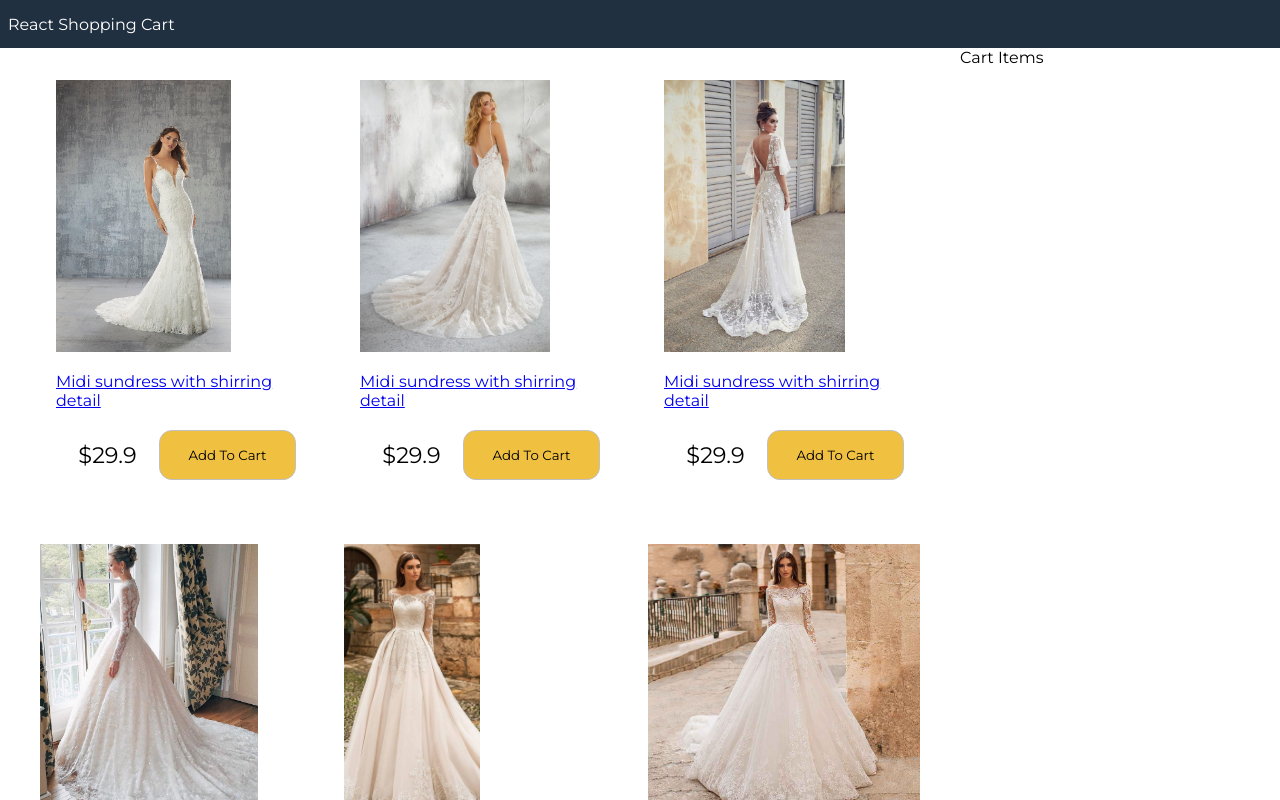
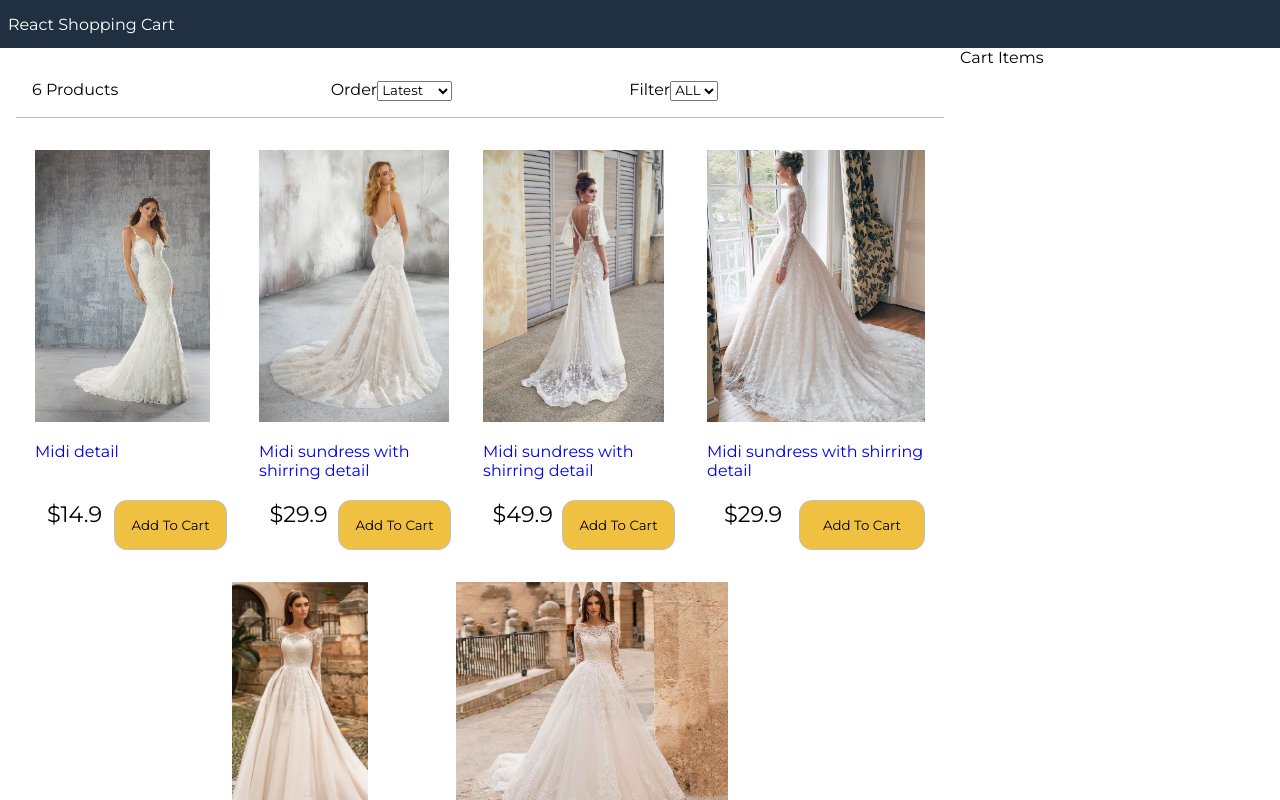
Before and after one commit to soyarnold/candle-shopping-cart, a React (Create React App) app: page / in a window 1280 px wide. Shown: the top 800 px of the page. Built offline with nearby package versions, Linux system fonts and the light colour scheme.

Commit message:
filter-component

```diff
--- a/src/App.js
+++ b/src/App.js
@@ -2,6 +2,7 @@
 import React from "react";
 import data from "./data.json";
 import Products from "./components/Products";
+import Filter from "./components/Filter";
 
 class App extends React.Component {
   constructor() {
@@ -12,6 +13,44 @@
       sort: "",
     };
   }
+
+  sortProducts = (event) => {
+    const sort = event.target.value;
+    console.log(event.target.value);
+    this.setState((state) => ({
+      sort: sort,
+      products: this.state.products
+        .slice()
+        .sort((a, b) =>
+          sort === "LOWEST"
+            ? a.price > b.price
+              ? 1
+              : -1
+            : sort === "HIGHEST"
+            ? a.price < b.price
+              ? 1
+              : -1
+            : a._id < b._id
+            ? 1
+            : -1
+        ),
+    }));
+  };
+
+  filterProducts = (event) => {
+    console.log(event.target.value);
+    if (event.target.value === "ALL") {
+      this.setState({ size: event.target.value, products: data.products });
+    } else {
+      this.setState({
+        size: event.target.value,
+        products: data.products.filter(
+          (product) => product.availableSizes.indexOf(event.target.value) >= 0
+        ),
+      });
+    }
+  };
+
   render() {
     return (
       <div className="grid-container">
@@ -21,6 +60,13 @@
         <main>
           <div className="content">
             <div className="main">
+              <Filter
+                count={this.state.products.length}
+                size={this.state.size}
+                sort={this.state.sort}
+                filterProducts={this.filterProducts}
+                sortProducts={this.sortProducts}
+              />
               <Products products={this.state.products} />
             </div>
             <div className="sidebar">Cart Items</div>
--- /dev/null
+++ b/src/components/Filter.js
@@ -0,0 +1,31 @@
+import React, { Component } from "react";
+
+export default class Filter extends Component {
+  render() {
+    return (
+      <div className="filter">
+        <div className="filter-result">{this.props.count} Products</div>
+        <div className="filter-sort">
+          Order
+          <select value={this.props.sort} onChange={this.props.sortProducts}>
+            <option value="LATEST">Latest</option>
+            <option value="LOWEST">Lowest</option>
+            <option value="HIGHEST">Highest</option>
+          </select>
+        </div>
+        <div className="filter-size">
+          Filter
+          <select value={this.props.size} onChange={this.props.filterProducts}>
+            <option value="ALL">ALL</option>
+            <option value="XS">XS</option>
+            <option value="S">S</option>
+            <option value="M">M</option>
+            <option value="L">L</option>
+            <option value="XL">XL</option>
+            <option value="XXL">XXL</option>
+          </select>
+        </div>
+      </div>
+    );
+  }
+}
--- a/src/data.json
+++ b/src/data.json
@@ -3,17 +3,17 @@
     {
       "_id": "dress1",
       "image": "/images/dress1.jpg",
-      "title": "Midi sundress with shirring detail",
-      "description": "This is for all the latest trends, no matter what.",
-      "availableSizes": ["X", "L", "XL", "XXL"],
-      "price": 29.9
+      "title": "Midi detail",
+      "description": "This is for all the newest fashion models.",
+      "availableSizes": ["S", "L", "XL", "XXL"],
+      "price": 14.95
     },
     {
       "_id": "dress2",
       "image": "/images/dress2.jpg",
       "title": "Midi sundress with shirring detail",
       "description": "This is for all the latest trends, no matter what.",
-      "availableSizes": ["X", "L", "XL", "XXL"],
+      "availableSizes": ["M", "L", "XL", "XXL"],
       "price": 29.9
     },
     {
@@ -21,15 +21,15 @@
       "image": "/images/dress3.jpg",
       "title": "Midi sundress with shirring detail",
       "description": "This is for all the latest trends, no matter what.",
-      "availableSizes": ["X", "L", "XL", "XXL"],
-      "price": 29.9
+      "availableSizes": ["XS", "L", "XL", "XXL"],
+      "price": 49.9
     },
     {
       "_id": "dress4",
       "image": "/images/dress4.jpg",
       "title": "Midi sundress with shirring detail",
       "description": "This is for all the latest trends, no matter what.",
-      "availableSizes": ["X", "L", "XL", "XXL"],
+      "availableSizes": ["L", "XXL"],
       "price": 29.9
     },
     {
@@ -37,8 +37,8 @@
       "image": "/images/dress5.jpg",
       "title": "Midi sundress with shirring detail",
       "description": "This is for all the latest trends, no matter what.",
-      "availableSizes": ["X", "L", "XL", "XXL"],
-      "price": 29.9
+      "availableSizes": ["S", "L", "XL"],
+      "price": 19.9
     },
     {
       "_id": "dress6",
@@ -46,7 +46,7 @@
       "title": "Midi sundress with shirring detail",
       "description": "This is for all the latest trends, no matter what.",
       "availableSizes": ["X", "L", "XL", "XXL"],
-      "price": 29.9
+      "price": 24.9
     }
   ]
 }
--- a/src/index.css
+++ b/src/index.css
@@ -29,9 +29,12 @@
   height: 100%;
 }
 
+a {
+  text-decoration: none;
+}
+
 a:hover {
   color: #ff8000;
-  text-decoration: none;
 }
 
 header {
@@ -85,10 +88,9 @@
 }
 
 .products li {
-  flex: 0 1 15rem;
+  flex: 0 1 12rem;
   height: 25rem;
   padding: 1rem;
-  margin: 1rem;
 }
 
 .product {
@@ -106,7 +108,6 @@
 .product-price {
   display: flex;
   justify-content: space-between;
-  align-items: center;
 }
 
 .product-price div,
@@ -134,3 +135,16 @@
 .button.primary {
   background-color: #f0c040;
 }
+
+/* filter */
+.filter {
+  display: flex;
+  padding: 1rem;
+  margin: 1rem;
+  border-bottom: 0.1rem #c0c0c0 solid;
+  justify-content: space-between;
+}
+
+.filter div {
+  flex: 1;
+}
```
